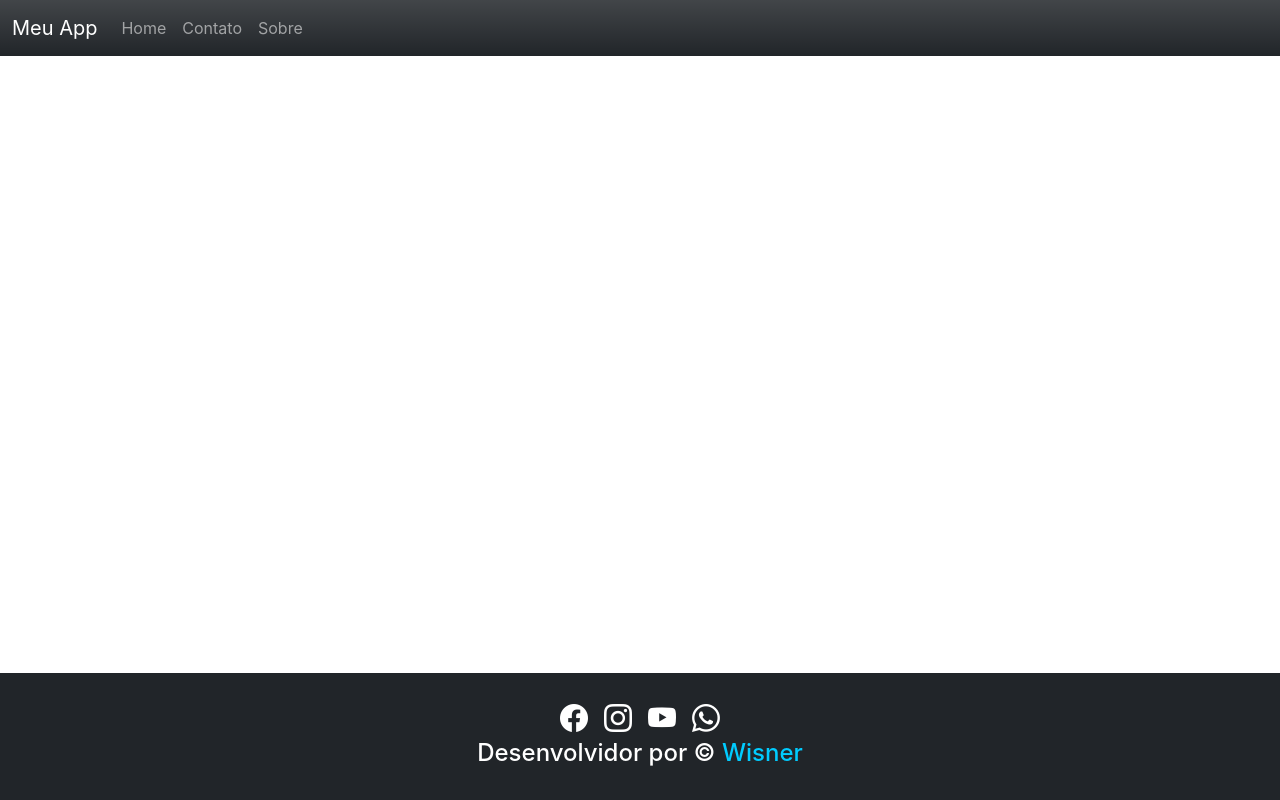
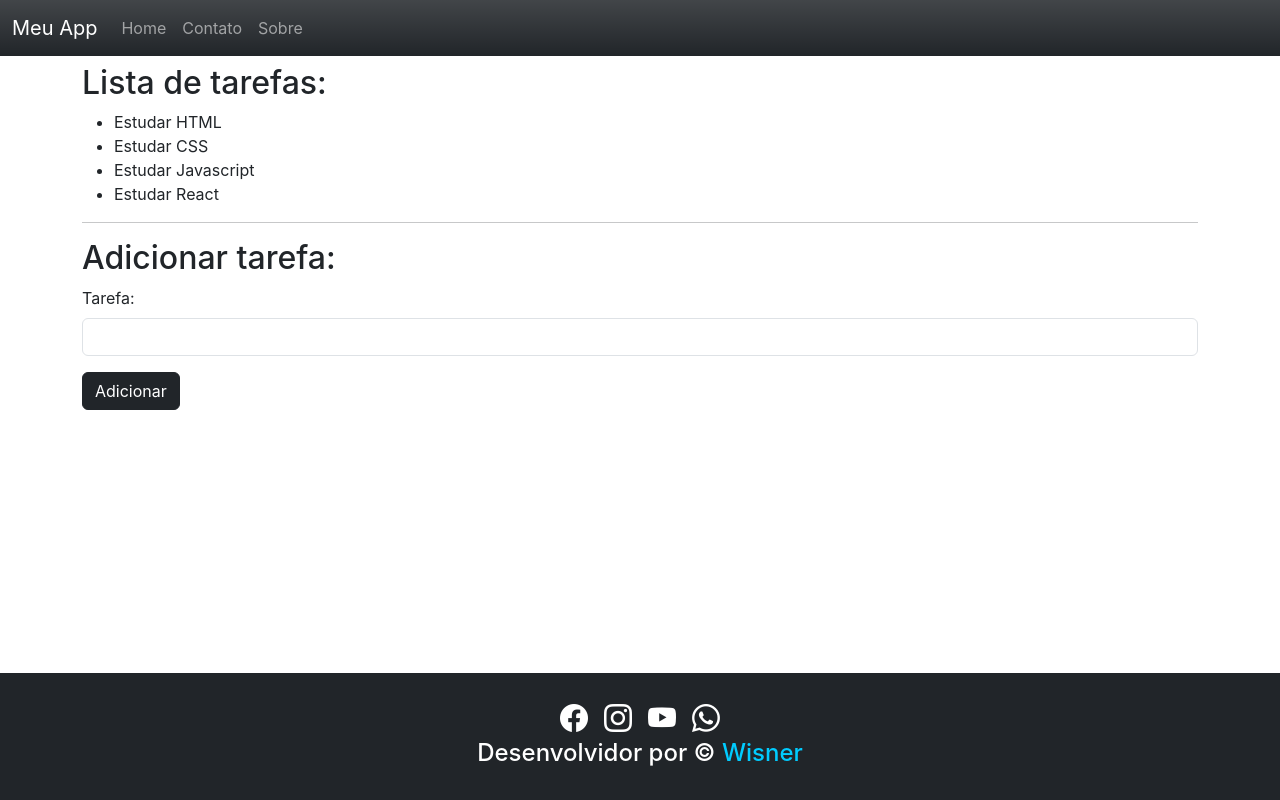
Before and after one commit to wisnermarques/teste-react-dom, a React (Create React App) app: page / in a window 1280 px wide. Built offline with nearby package versions, Linux system fonts and the light colour scheme.

Commit message:
cadastro de tarefa

```diff
--- a/package.json
+++ b/package.json
@@ -37,5 +37,8 @@
       "last 1 firefox version",
       "last 1 safari version"
     ]
+  },
+  "devDependencies": {
+    "@babel/plugin-proposal-private-property-in-object": "^7.21.11"
   }
 }
--- /dev/null
+++ b/src/ExibirTarefas.js
@@ -0,0 +1,20 @@
+function ExibirTarefas({ tarefas }) {
+  if (tarefas.length > 0) {
+    return (
+      <div>
+        <ul>
+          {tarefas.map((tarefa) => (
+            <li key={tarefa.id}>{tarefa.nome}</li>
+          ))}
+        </ul>
+      </div>
+    )
+  }
+  return (
+    <div>
+      <p>Não existem tarefas a serem exibidas!</p>
+    </div>
+  )
+}
+
+export default ExibirTarefas
--- /dev/null
+++ b/src/Home.js
@@ -0,0 +1,51 @@
+import { useState } from 'react'
+import ExibirTarefas from './ExibirTarefas'
+
+function Home({ lista }) {
+  const [tarefas, setTarefas] = useState(lista)
+  const [tarefa, setTarefa] = useState('')
+
+  const addTarefa = (event) => {
+    event.preventDefault()
+    event.preventDefault()
+    const tarefaObject = {
+      nome: tarefa,
+      id: tarefas.length + 1,
+    }
+
+    setTarefas(tarefas.concat(tarefaObject))
+    setTarefa('')
+    console.log('botão clicado', event.target)
+  }
+
+  const handleTarefaChange = (event) => {
+    console.log(event.target.value)
+    setTarefa(event.target.value)
+  }
+  return (
+    <div className='container mt-2'>
+      <h2>Lista de tarefas:</h2>
+      <ExibirTarefas tarefas={tarefas} />
+      <hr />
+      <h2>Adicionar tarefa:</h2>
+      <form onSubmit={addTarefa}>
+        <div className='mb-3'>
+          <label htmlFor='tarefa' className='form-label'>
+            Tarefa:
+          </label>
+          <input
+            type='text'
+            className='form-control'
+            value={tarefa}
+            onChange={handleTarefaChange}
+          />
+        </div>
+        <button type='submit' className='btn btn-dark'>
+          Adicionar
+        </button>
+      </form>
+    </div>
+  )
+}
+
+export default Home
--- a/src/index.js
+++ b/src/index.js
@@ -11,6 +11,14 @@ import './index.css'
 import { createBrowserRouter, RouterProvider } from 'react-router-dom'
 import Sobre from './Sobre'
 import Contato from './Contato'
+import Home from './Home'
+
+const listaTarefas = [
+  { id: 1, nome: 'Estudar HTML' },
+  { id: 2, nome: 'Estudar CSS' },
+  { id: 3, nome: 'Estudar Javascript' },
+  { id: 4, nome: 'Estudar React' },
+]
 
 const router = createBrowserRouter([
   {
@@ -18,15 +26,19 @@ const router = createBrowserRouter([
     element: <App />,
     children: [
       {
+        path: '/',
+        element: <Home lista={listaTarefas} />,
+      },
+      {
         path: '/sobre',
-        element: <Sobre />
+        element: <Sobre />,
       },
       {
         path: '/contato',
-        element: <Contato />
-      }
-    ]
-  }
+        element: <Contato />,
+      },
+    ],
+  },
 ])
 
 const root = ReactDOM.createRoot(document.getElementById('root'))
```
Also changed, not shown: 1 other file (tests, documents, lock files or other folders).
